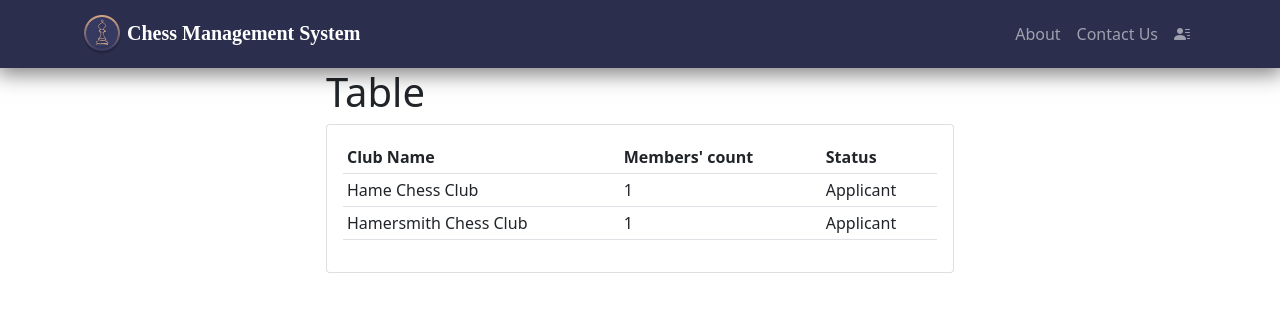
After one commit to darianado/Chess-Management, a Django app: page /table/ in a window 1280 px wide. The commit adds this page. Shown: the top 312 px of the page. Run offline with Django 3.2, Linux system fonts and the light colour scheme; a user stored in the database is signed in; data comes from the database, SQL or seed files in the repository; parts of the project's set-up code (start-up, migrations or seed data) failed here and were passed over; some libraries are stand-ins or nearby versions.

Commit message:
Add table view to show current clubs of loged in user

```diff
--- a/clubs/models.py
+++ b/clubs/models.py
@@ -5,6 +5,7 @@ from django.apps import apps
 from django.core.validators import RegexValidator
 from django.core.validators import MinValueValidator, MaxValueValidator
 from django.db.models import Q
+from django.core.exceptions import ObjectDoesNotExist
 
 from libgravatar import Gravatar
 from clubs.helpers import Role
@@ -171,6 +172,18 @@ class Members(models.Model):
         else:
             return member.role
 
+    def get_member_role_name(role):
+        if role == 1:
+            return ('Owner')
+        elif role == 2:
+            return ('Officer')
+        elif role == 3:
+            return ('Member')
+        elif role == 4:
+            return ('Applicant')
+        elif role == None:
+            return ('User')
+        return ('')
 class Events(models.Model):
     date_created = models.DateTimeField(
         auto_now=False,
--- /dev/null
+++ b/clubs/templates/table.html
@@ -0,0 +1,26 @@
+{% extends 'base_content.html' %}
+{% block content %}
+{% include 'partials/main-nav-bar.html' %}
+
+  <div class="row">
+    <div class="col-sm-12 col-md-6 offset-md-3">
+    <h1>Table</h1>
+      <div class="card card-body">
+        <table class='table table-sm'>
+          <tr>
+            <th>Club Name</th>
+            <th>Members' count</th>
+            <th>Status</th>
+            {% comment %} <th></th> {% endcomment %}
+          </tr>
+          {% for data in list_data %}
+            <tr>
+              <td>{{data.0}} </td>
+              <td>{{data.1}} </td>
+              <td>{{data.2}} </td>
+            </tr>
+          {%endfor%}
+    </div>
+  </div>
+</div>
+{% endblock %}
--- a/clubs/views.py
+++ b/clubs/views.py
@@ -252,3 +252,26 @@ def leave_a_club(request, club_id ):
         Members.objects.filter(club_id=club_id).get(user_id=user.id).delete()
 
     return redirect('show_club', club.id)
+
+
+
+
+def table(request):
+    user = request.user
+    user_id = user.id
+    filtered_clubs = []
+    #  for memberships in Members.objects.filter(user.id=user_id):
+        #  filtered_clubs.append(memberships.club)
+
+    filtered_clubs = [member.club for member in Members.objects.filter(Q(user=request.user) )]
+    list_data = []
+    for club in filtered_clubs:
+        data_row = (club.club_name, Members.objects.filter(id = club.id).count(), Members.get_member_role_name(Members.get_member_role(user, club)))
+        list_data.append(data_row)
+    return render(
+            request,
+            "table.html",
+            {
+                "list_data": list_data
+            }
+        )
--- a/system/urls.py
+++ b/system/urls.py
@@ -47,4 +47,5 @@ urlpatterns = [
     path('accept_applicant/<int:membership_id>', views.accept_applicant,name = 'accept_applicant'),
     path('club/<int:club_id>/applicants', views.show_applicants, name = 'show_applicants'),
 
+    path('table/', views.table, name="table"),
 ]
```
Also changed, not shown: clubs/templates/profile.html (line endings or trailing spaces).
